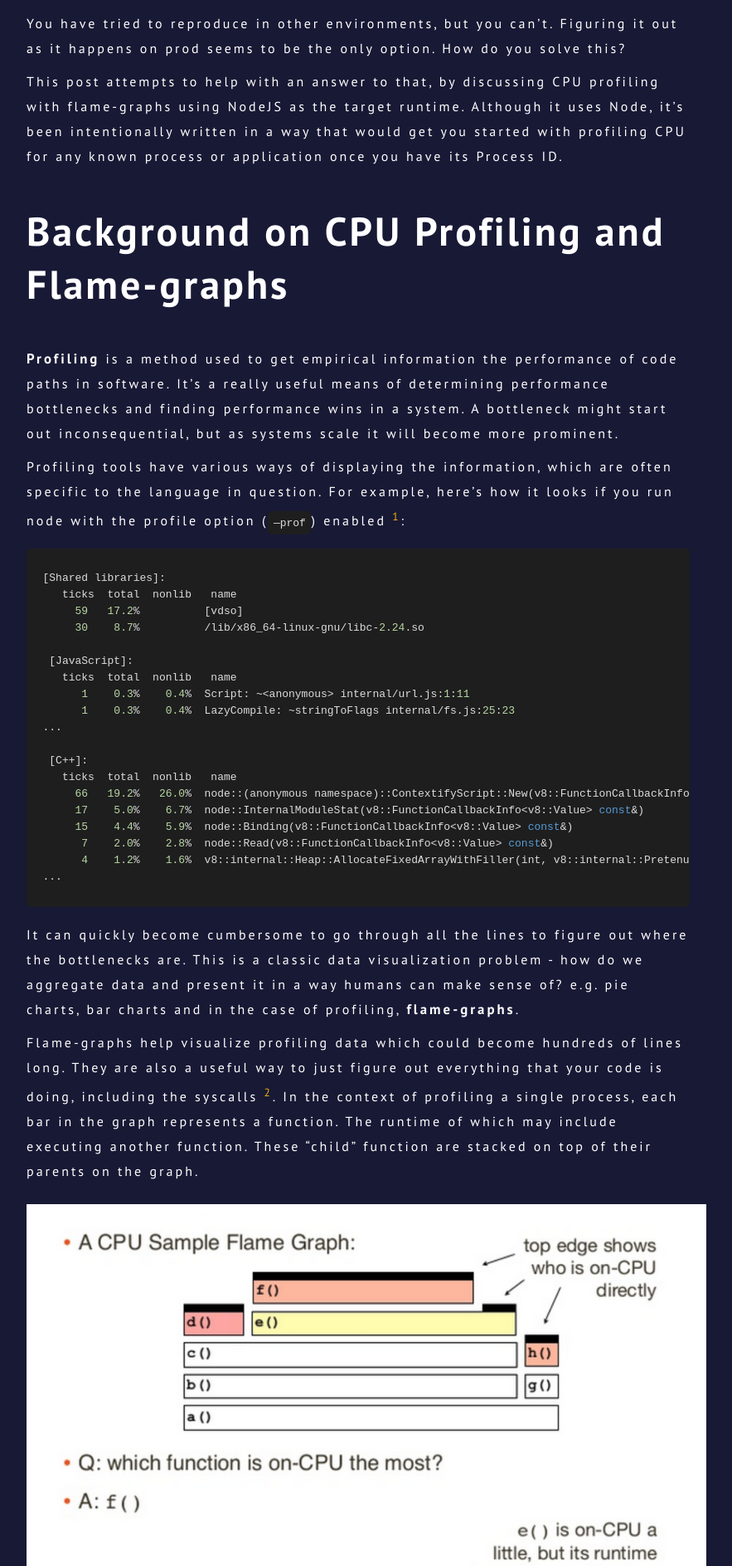
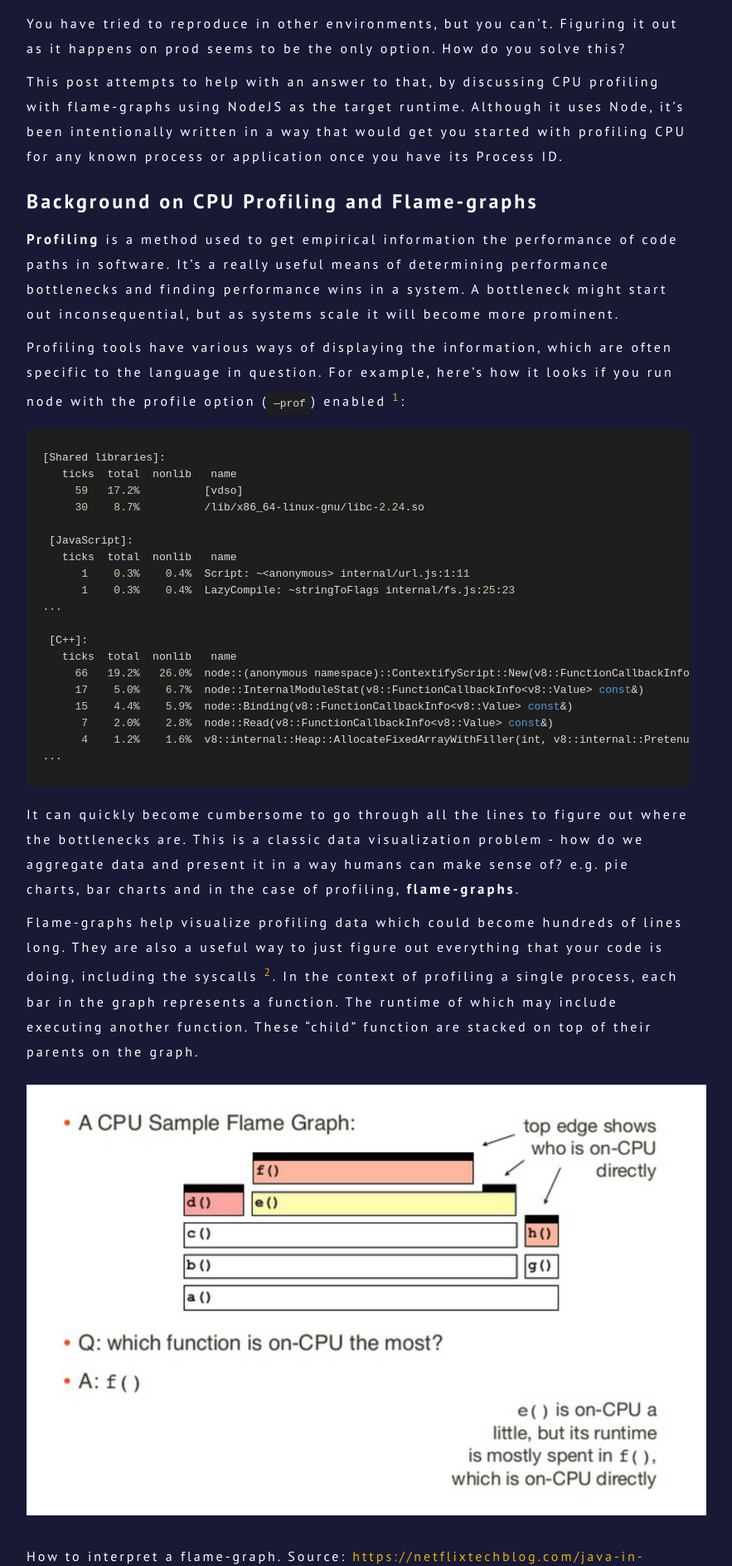
Before and after one commit to OpeOnikute/opeonikute.github.io, a Jekyll site: the page built from posts/node-js-in-flames.md, in a window 1280 px wide. Shown: the part 386-2273 px from the top of the page at 83% size, without its empty margins (208-1091 px from the left). Built offline with Jekyll 4.4.1, drawn with Linux system fonts in a browser that asks for light colours.

Commit message:
make headers smaller

````diff
--- a/posts/node-js-in-flames.md
+++ b/posts/node-js-in-flames.md
@@ -15,7 +15,7 @@ You have tried to reproduce in other environments, but you can't. Figuring it ou
 
 This post attempts to help with an answer to that, by discussing CPU profiling with flame-graphs using NodeJS as the target runtime. Although it uses Node, it's been intentionally written in a way that would get you started with profiling CPU for any known process or application once you have its Process ID.
 
-# Background on CPU Profiling and Flame-graphs
+## Background on CPU Profiling and Flame-graphs
 
 **Profiling** is a method used to get empirical information the performance of code paths in software. It's a really useful means of determining performance bottlenecks and finding performance wins in a system. A bottleneck might start out inconsequential, but as systems scale it will become more prominent.
 
@@ -57,9 +57,9 @@ You can figure out what is consuming CPU resources by looking for what process s
 
 When you consider that the code you write is powered by underlying frameworks and sometimes modules which may be the source of an issue, being able to profile to get empirical evidence is important.
 
-# Profiling NodeJS CPU
+## Profiling NodeJS CPU
 
-## Background on  Profiling JIT-Compiled Languages
+### Background on  Profiling JIT-Compiled Languages
 
 Before we talk about profiling Node, let's gain some understanding of how languages like Node are profiled. This would help you understand the strategies for similar languages and even come up with your own strategy.
 
@@ -69,7 +69,7 @@ JIT-compiled languages don't have symbol tables by default, which means If you p
 
 Perf [^4] has solved for this by allowing the VM maintain a `/tmp/perf-PID.map` file for symbol translation. Java and Node have this implemented, adding that context to the resulting flame-graphs.
 
-## Practical - NodeJS Profiling Example
+### Practical - NodeJS Profiling Example
 
 When trying to solve a performance problem like the one in our POV, there are various scenarios you can find yourself in. For the purpose of understanding basic profiling, we'll limit it to two - profiling on the shell (external) and profiling the Node process itself (internal).
 
@@ -84,7 +84,7 @@ To help create an actual scenario, I have added the code to [a sample Github rep
 
 With each scenario there are two options - manual and with the sample repo. If you are trying to profile on your own application, you can try the manual option(s). If you're just exploring and want to learn, use the sample repo.
 
-### Profiling the Node Process internally
+#### Profiling the Node Process internally
 
 This method demonstrates intrusive profiling by recording perf events directly when starting Node. It's useful for direct profiling when trying to find a bottleneck.
 
@@ -138,7 +138,7 @@ This method demonstrates intrusive profiling by recording perf events directly w
     docker-compose exec node_8x ./flame-internal.sh
     ```
 
-### Profiling on the shell (bash)
+#### Profiling on the shell (bash)
 
 This method demonstrates how you can profile an already-running Node process when you are connected to the shell. Useful when there's an ongoing issue and you need to generate a flame-graph. It can also be adapted to profile another process as long as it has symbol tables generated.
 
@@ -200,7 +200,7 @@ After running the steps above, open the generated flame-graph in your browser. I
 
 By interpreting the graph using the On-CPU method introduced in the [Background]() section, we can see that the `node` process is using up CPU, and the section of our code with the issue is `get /usr/src/app/node_modules/fast-levenshtein/levenshtein.js:27`!
 
-# Conclusion
+## Conclusion
 
 Congrats on making it this far! We've covered quite a bit in this post. Here are the highlights:
 
@@ -220,7 +220,7 @@ Using APM tools we could do some of this profiling and graph them over time, and
 
 Keep an eye out!
 
-# Notes
+## Notes
 
 [^1]: More information about profiling this way can be found in this post - [Easy profiling for Node.js Applications](https://nodejs.org/en/docs/guides/simple-profiling/#easy-profiling-for-node-js-applications).
 
@@ -230,7 +230,7 @@ Keep an eye out!
 
 [^4]: Perf is a linux tool also called perf_events. It is powerful - it can instrument CPU performance and is capable of lightweight profiling. It is included in the Linux kernel.
 
-# Further Reading
+## Further Reading
 
 [https://nodejs.org/en/docs/guides/simple-profiling/](https://nodejs.org/en/docs/guides/simple-profiling/)
 
````
